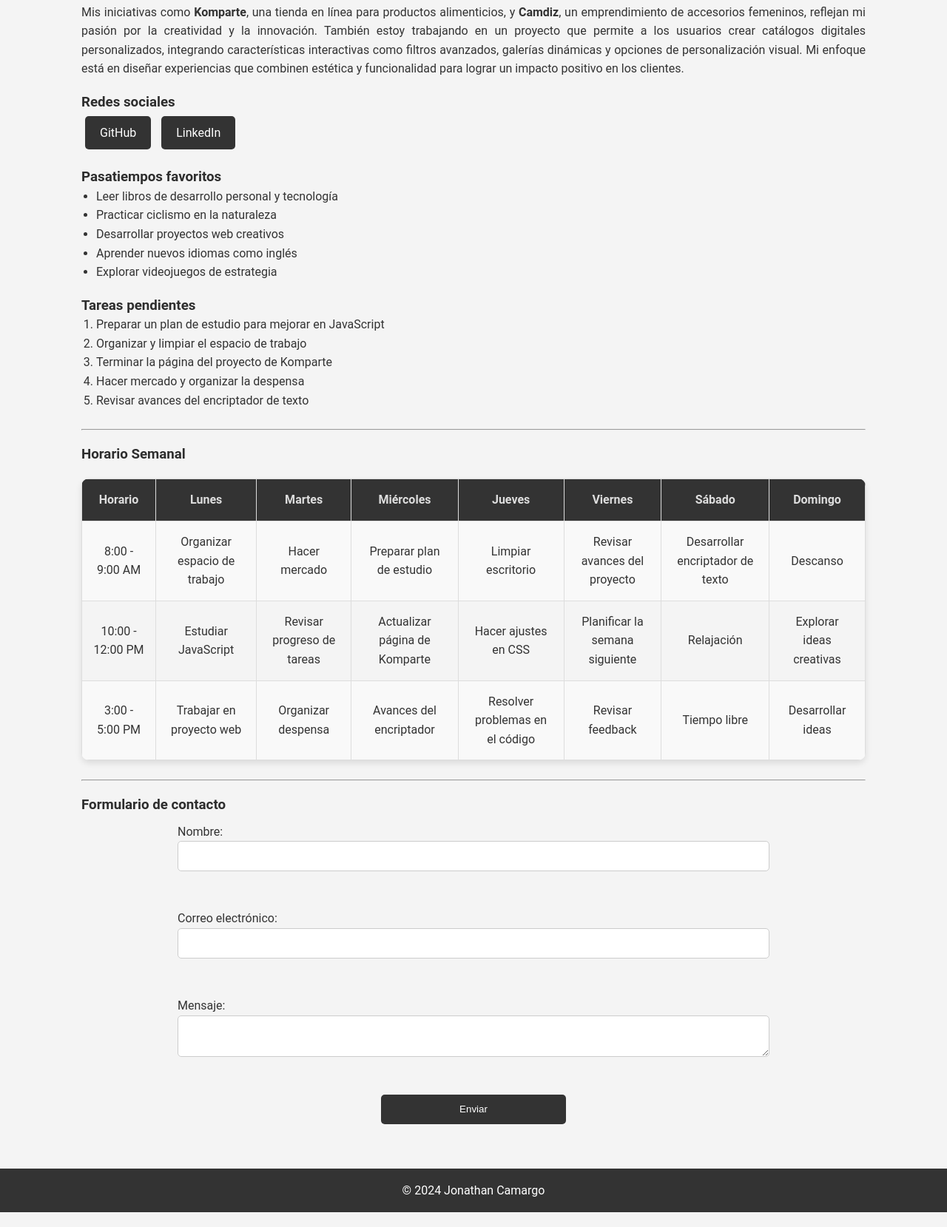
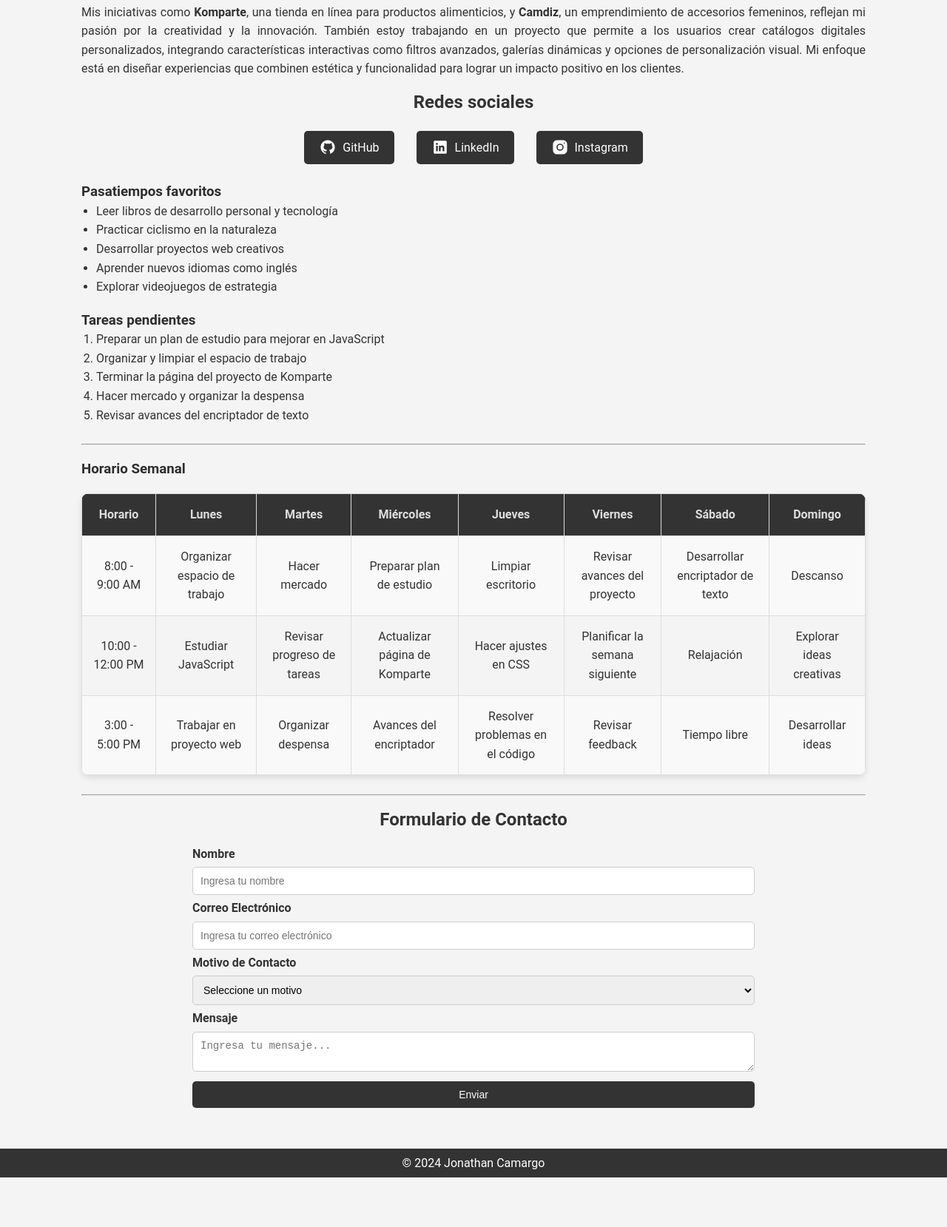
Before and after one commit to JCamargoDiaz/mi-pagina-web, a plain HTML site: page index.html in a window 1280 px wide. Shown: the part 560-2219 px from the top of the page at 74% size. After the commit the page ends 2152 px from the top, so only its background shows below. Drawn offline with Linux system fonts and the light colour scheme.

Commit message:
Se agrega validacion de formlulario con js, ajuste de html de fformulario

```diff
--- a/index.html
+++ b/index.html
@@ -47,9 +47,37 @@
 
 
     <!-- redes sociales -->
-    <h3 class="section-title">Redes sociales</h3>
-    <a href="#" id="github">GitHub</a>
-    <a href="#" id="linkedin">LinkedIn</a>
+    <div>
+      <h3 class="redes">Redes sociales</h3>
+      <div class="social-links">
+        <a href="https://github.com/JCamargoDiaz" target="_blank" id="github">
+          <svg xmlns="http://www.w3.org/2000/svg" x="0px" y="0px" width="100" height="100" viewBox="0 0 30 30">
+            <path
+              d="M15,3C8.373,3,3,8.373,3,15c0,5.623,3.872,10.328,9.092,11.63C12.036,26.468,12,26.28,12,26.047v-2.051 c-0.487,0-1.303,0-1.508,0c-0.821,0-1.551-0.353-1.905-1.009c-0.393-0.729-0.461-1.844-1.435-2.526 c-0.289-0.227-0.069-0.486,0.264-0.451c0.615,0.174,1.125,0.596,1.605,1.222c0.478,0.627,0.703,0.769,1.596,0.769 c0.433,0,1.081-0.025,1.691-0.121c0.328-0.833,0.895-1.6,1.588-1.962c-3.996-0.411-5.903-2.399-5.903-5.098 c0-1.162,0.495-2.286,1.336-3.233C9.053,10.647,8.706,8.73,9.435,8c1.798,0,2.885,1.166,3.146,1.481C13.477,9.174,14.461,9,15.495,9 c1.036,0,2.024,0.174,2.922,0.483C18.675,9.17,19.763,8,21.565,8c0.732,0.731,0.381,2.656,0.102,3.594 c0.836,0.945,1.328,2.066,1.328,3.226c0,2.697-1.904,4.684-5.894,5.097C18.199,20.49,19,22.1,19,23.313v2.734 c0,0.104-0.023,0.179-0.035,0.268C23.641,24.676,27,20.236,27,15C27,8.373,21.627,3,15,3z">
+            </path>
+          </svg>
+          GitHub
+        </a>
+        <a href="https://www.linkedin.com/in/jcamargodiaz/" target="_blank" id="linkedin">
+          <svg xmlns="http://www.w3.org/2000/svg" x="0px" y="0px" width="100" height="100" viewBox="0 0 30 30">
+            <path
+              d="M24,4H6C4.895,4,4,4.895,4,6v18c0,1.105,0.895,2,2,2h18c1.105,0,2-0.895,2-2V6C26,4.895,25.105,4,24,4z M10.954,22h-2.95 v-9.492h2.95V22z M9.449,11.151c-0.951,0-1.72-0.771-1.72-1.72c0-0.949,0.77-1.719,1.72-1.719c0.948,0,1.719,0.771,1.719,1.719 C11.168,10.38,10.397,11.151,9.449,11.151z M22.004,22h-2.948v-4.616c0-1.101-0.02-2.517-1.533-2.517 c-1.535,0-1.771,1.199-1.771,2.437V22h-2.948v-9.492h2.83v1.297h0.04c0.394-0.746,1.356-1.533,2.791-1.533 c2.987,0,3.539,1.966,3.539,4.522V22z">
+            </path>
+          </svg>
+          LinkedIn
+        </a>
+        <a href="https://www.instagram.com/jcamargodiaz/" target="_blank" id="instagram">
+          <svg xmlns="http://www.w3.org/2000/svg" x="0px" y="0px" width="100" height="100" viewBox="0 0 30 30">
+            <path
+              d="M 9.9980469 3 C 6.1390469 3 3 6.1419531 3 10.001953 L 3 20.001953 C 3 23.860953 6.1419531 27 10.001953 27 L 20.001953 27 C 23.860953 27 27 23.858047 27 19.998047 L 27 9.9980469 C 27 6.1390469 23.858047 3 19.998047 3 L 9.9980469 3 z M 22 7 C 22.552 7 23 7.448 23 8 C 23 8.552 22.552 9 22 9 C 21.448 9 21 8.552 21 8 C 21 7.448 21.448 7 22 7 z M 15 9 C 18.309 9 21 11.691 21 15 C 21 18.309 18.309 21 15 21 C 11.691 21 9 18.309 9 15 C 9 11.691 11.691 9 15 9 z M 15 11 A 4 4 0 0 0 11 15 A 4 4 0 0 0 15 19 A 4 4 0 0 0 19 15 A 4 4 0 0 0 15 11 z">
+            </path>
+          </svg>
+          Instagram
+        </a>
+      </div>
+    </div>
+
+
 
     <!-- seccion de hobbies -->
     <h3 class="section-title">Pasatiempos favoritos</h3>
@@ -126,18 +154,33 @@
     <hr>
 
     <!-- seccion del formulario -->
-    <h3 class="section-title">Formulario de contacto</h3>
+    <div class="form-container">
+      <h2 id="contact-form-title">Formulario de Contacto</h2>
+      <form id="contactForm" aria-labelledby="contact-form-title">
+        <div class="form-group">
+          <label for="nameForm">Nombre</label>
+          <input type="text" id="nameForm" name="nameForm" placeholder="Ingresa tu nombre">
+          <div id="nameError" class="error"></div>
 
-    <div class="form">
-      <form action="#">
-        <label for="nombre">Nombre:</label>
-        <input type="text" id="nombre" name="nombre"><br><br>
-        <label for="email">Correo electrónico:</label>
-        <input type="email" id="email" name="email"><br><br>
-        <label for="mensaje">Mensaje:</label>
-        <textarea id="mensaje" name="mensaje"></textarea><br><br>
+          <label for="email">Correo Electrónico</label>
+          <input type="email" id="email" name="email" placeholder="Ingresa tu correo electrónico">
+          <div id="emailError" class="error"></div>
 
-        <button type="submit">Enviar</button>
+          <label for="reason">Motivo de Contacto</label>
+          <select id="reason" name="reason">
+            <option value="">Seleccione un motivo</option>
+            <option value="Consulta">Consulta</option>
+            <option value="Soporte">Soporte</option>
+            <option value="Sugerencia">Sugerencia</option>
+          </select>
+          <div id="reasonError" class="error"></div>
+
+          <label for="sms">Mensaje</label>
+          <textarea name="sms" id="sms" placeholder="Ingresa tu mensaje..."></textarea>
+          <div id="smsError" class="error"></div>
+
+          <button type="submit">Enviar</button>
+        </div>
       </form>
     </div>
   </div>
--- a/index.js
+++ b/index.js
@@ -0,0 +1,46 @@
+// Validación del formulario
+document.getElementById('contactForm').addEventListener('submit', function (event) {
+  event.preventDefault(); // Evita el envío del formulario por defecto
+
+  // Variables para los campos
+  const nameForm = document.getElementById('nameForm').value.trim();
+  const email = document.getElementById('email').value.trim();
+  const reason = document.getElementById('reason').value;
+  const sms = document.getElementById('sms').value.trim();
+  let valid = true;
+
+  // Limpieza de mensajes de error previos
+  const errors = document.querySelectorAll('.error');
+  errors.forEach(error => (error.textContent = ''));
+
+  // Validación de campos
+  if (nameForm === '') {
+    document.getElementById('nameError').textContent = 'El nombre es obligatorio.';
+    valid = false;
+  }
+
+  if (reason === '') {
+    document.getElementById('reasonError').textContent = 'Debe seleccionar un motivo de contacto.';
+    valid = false;
+  }
+
+  const emailRegex = /^[^\s@]+@[^\s@]+\.[^\s@]+$/;
+  if (email === '') {
+    document.getElementById('emailError').textContent = 'El correo electrónico es obligatorio.';
+    valid = false;
+  } else if (!emailRegex.test(email)) {
+    document.getElementById('emailError').textContent = 'Ingrese un correo electrónico válido.';
+    valid = false;
+  }
+
+  if (sms === '') {
+    document.getElementById('smsError').textContent = 'El mensaje de la consulta es obligatorio.';
+    valid = false;
+  }
+
+  // Si todos los campos son válidos
+  if (valid) {
+    alert('Formulario enviado correctamente.');
+    document.getElementById('contactForm').reset();
+  }
+});
--- a/styles.css
+++ b/styles.css
@@ -10,6 +10,7 @@ body {
   background-color: #f4f4f4;
   color: #333;
   animation: fadeIn 1s ease-in-out;
+  height: 100vh;
 }
 
 @keyframes fadeIn {
@@ -62,6 +63,7 @@ body {
   text-decoration: underline;
 }
 
+
 /* Contenedor principal */
 .container {
   max-width: 1100px;
@@ -111,20 +113,62 @@ p {
 }
 
 /* Redes sociales */
+.redes {
+  font-size: 24px;
+  font-weight: bold;
+  margin-bottom: 20px;
+  text-align: center;
+  color: #333;
+}
+
+/* Contenedor principal */
+.social-links {
+  display: flex;
+  justify-content: center;
+  align-items: center;
+  gap: 20px;
+  flex-wrap: wrap;
+}
+
+/* Enlaces redes sociales */
 #github,
-#linkedin {
-  display: inline-block;
+#linkedin,
+#instagram {
+  display: inline-flex;
+  align-items: center;
+  justify-content: center;
   background-color: #333;
   color: white;
   padding: 10px 20px;
   margin: 5px;
   text-decoration: none;
   border-radius: 5px;
+  font-size: 16px;
+  transition: background-color 0.3s ease;
 }
 
-#github:hover,
+/* Hover para enlaces */
+#github:hover {
+  background-color: #0a0a0a;
+  transform: scale(1.03);
+}
+
 #linkedin:hover {
-  background-color: #555;
+  background-color: #0077b5;
+  transform: scale(1.03);
+}
+
+#instagram:hover {
+  background-color: #e1306c;
+  transform: scale(1.03);
+}
+
+/* Íconos redes */
+a svg {
+  width: 24px;
+  height: 24px;
+  fill: currentColor;
+  margin-right: 8px;
 }
 
 /* Lista de hobbies */
@@ -168,46 +212,67 @@ p {
 }
 
 /* Formulario de contacto */
-form {
-  display: flex;
-  flex-direction: column;
-  width: 800px;
+.form-container {
+  max-width: 800px;
   margin: auto;
-  margin-top: 10px;
+  padding: 20px;
 }
 
-form label {
-  margin-bottom: 0px;
+.form-container h2 {
+  text-align: center;
+  margin-bottom: 20px;
 }
 
-form input,
-form textarea {
-  padding: 12px;
+.form-group {
+  margin-bottom: 15px;
+}
+
+.form-group label {
+  display: block;
+  font-weight: bold;
+  margin-bottom: 5px;
+}
+
+.form-group input,
+.form-group select,
+.form-group textarea,
+.form-group button {
+  width: 100%;
+  padding: 10px;
   border: 1px solid #ccc;
   border-radius: 5px;
-
+  font-size: 14px;
 }
 
-form button {
-  width: 250px;
-  height: 40px;
-  margin: 0 auto;
+.form-group button {
   background-color: #333;
   color: white;
   border: none;
-  border-radius: 5px;
   cursor: pointer;
 }
 
-form button:hover {
-  background-color: #555;
+.form-group button:hover {
+  background-color: black;
+}
+
+.error {
+  color: red;
+  font-size: 12px;
+  margin-top: 5px;
 }
 
 /* Footer */
 #footer {
   text-align: center;
-  margin-top: 40px;
   background-color: #333;
   color: white;
-  padding: 20px;
+  padding: 10px;
 }
+
+/* Responsivo */
+@media (max-width: 600px) {
+  .social-links {
+    flex-direction: column;
+    gap: 15px;
+  }
+}
```
